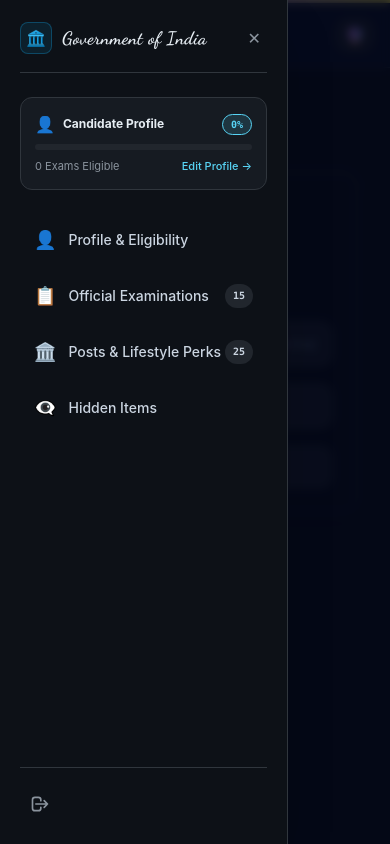
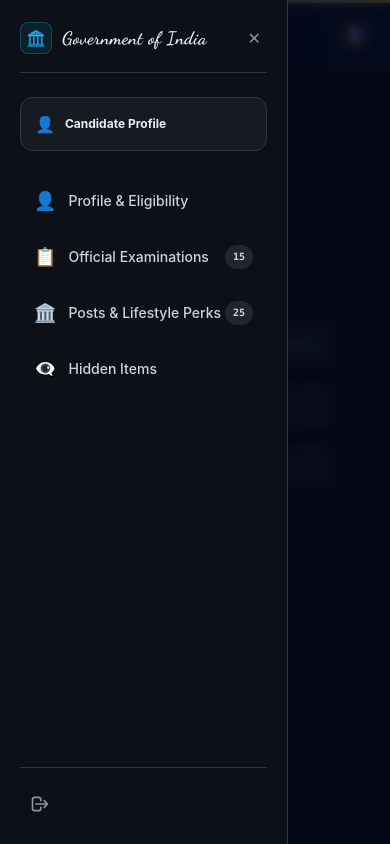
Before and after one commit to priiyannshu/GoI, a Vue app in the folder frontend/: page /login in a window 390 px wide. Both pictures are taken after a click on the button "Open navigation menu". Built offline with nearby package versions, Linux system fonts and the light colour scheme.

Commit message:
feat(ui): remove profile completion progress bar and clean up hamburger candidate card

```diff
--- a/frontend/src/components/common/AppHeader.vue
+++ b/frontend/src/components/common/AppHeader.vue
@@ -70,36 +70,22 @@
                 </button>
               </div>
 
-              <!-- Profile Summary Card in Drawer -->
-              <router-link
-                to="/profile"
-                @click="isDrawerOpen = false"
-                class="block p-3.5 rounded-xl bg-slate-50 dark:bg-slate-850 border border-slate-200 dark:border-slate-800 hover:border-emerald-500/40 transition-colors group"
+              <!-- Candidate Card in Drawer (Non-clickable, Name & ID only) -->
+              <div
+                class="p-3.5 rounded-xl bg-slate-50 dark:bg-slate-850 border border-slate-200 dark:border-slate-800"
               >
-                <div class="flex items-center justify-between mb-2">
-                  <div class="flex items-center space-x-2 min-w-0">
-                    <span class="text-base flex-shrink-0">👤</span>
-                    <div class="min-w-0">
-                      <div class="text-xs font-bold text-slate-800 dark:text-white group-hover:text-emerald-600 dark:group-hover:text-emerald-400 transition-colors truncate">
-                        {{ candidateDisplayName }}
-                      </div>
-                      <div v-if="authStore.candidateId" class="text-[9px] font-mono text-emerald-600 dark:text-emerald-400 font-bold truncate">
-                        ID: {{ authStore.candidateId }}
-                      </div>
+                <div class="flex items-center space-x-2.5 min-w-0">
+                  <span class="text-base flex-shrink-0">👤</span>
+                  <div class="min-w-0 flex-1">
+                    <div class="text-xs font-bold text-slate-900 dark:text-white truncate">
+                      {{ candidateDisplayName }}
+                    </div>
+                    <div v-if="authStore.candidateId" class="text-[10px] font-mono text-emerald-600 dark:text-emerald-400 font-bold truncate">
+                      ID: {{ authStore.candidateId }}
                     </div>
                   </div>
-                  <span class="text-[10px] font-mono font-bold text-emerald-600 dark:text-emerald-400 bg-emerald-500/10 px-2 py-0.5 rounded-full border border-emerald-500/20 flex-shrink-0">
-                    {{ profileStore.completionPercentage }}%
-                  </span>
                 </div>
-                <div class="w-full bg-slate-200 dark:bg-slate-800 h-1.5 rounded-full overflow-hidden mb-2">
-                  <div class="bg-emerald-500 h-full transition-all duration-300" :style="{ width: `${profileStore.completionPercentage}%` }"></div>
-                </div>
-                <div class="flex items-center justify-between text-[11px] text-slate-500 dark:text-slate-400">
-                  <span>{{ eligibilityStore.eligibleCount }} Exams Eligible</span>
-                  <span class="text-emerald-600 dark:text-emerald-400 font-medium">Edit Profile →</span>
-                </div>
-              </router-link>
+              </div>
 
               <!-- Navigation Links -->
               <nav class="space-y-1 text-sm font-medium">
--- a/frontend/src/views/ProfileView.vue
+++ b/frontend/src/views/ProfileView.vue
@@ -35,22 +35,6 @@
 
     <!-- TAB 1: MY PROFILE (INDIVIDUAL SKIPPABLE FIELDS) -->
     <div v-if="activeTab === 'profile'" class="space-y-6">
-      <!-- Profile Completion Gauge -->
-      <div class="bg-white dark:bg-slate-900 rounded-2xl border border-slate-200 dark:border-slate-800 p-4 sm:p-5 shadow-sm dark:shadow-lg">
-        <div class="space-y-1">
-          <div class="flex items-center space-x-2">
-            <span class="text-xs font-bold text-slate-700 dark:text-white uppercase tracking-wider">Profile Completeness</span>
-            <span class="text-xs font-mono font-bold text-emerald-500 dark:text-emerald-400">{{ profileStore.completionPercentage }}%</span>
-          </div>
-          <div class="w-full sm:w-80 h-2 rounded-full bg-slate-200 dark:bg-slate-800 overflow-hidden">
-            <div
-              class="h-full bg-emerald-500 transition-all duration-500"
-              :style="{ width: `${profileStore.completionPercentage}%` }"
-            ></div>
-          </div>
-        </div>
-      </div>
-
       <!-- SECTION 1: CANDIDATE IDENTITY & DEMOGRAPHICS -->
       <div class="bg-white dark:bg-slate-900 rounded-2xl border border-slate-200 dark:border-slate-800 p-6 shadow-sm dark:shadow-lg space-y-5">
         <div class="flex items-center justify-between pb-3 border-b border-slate-200 dark:border-slate-800">
```
